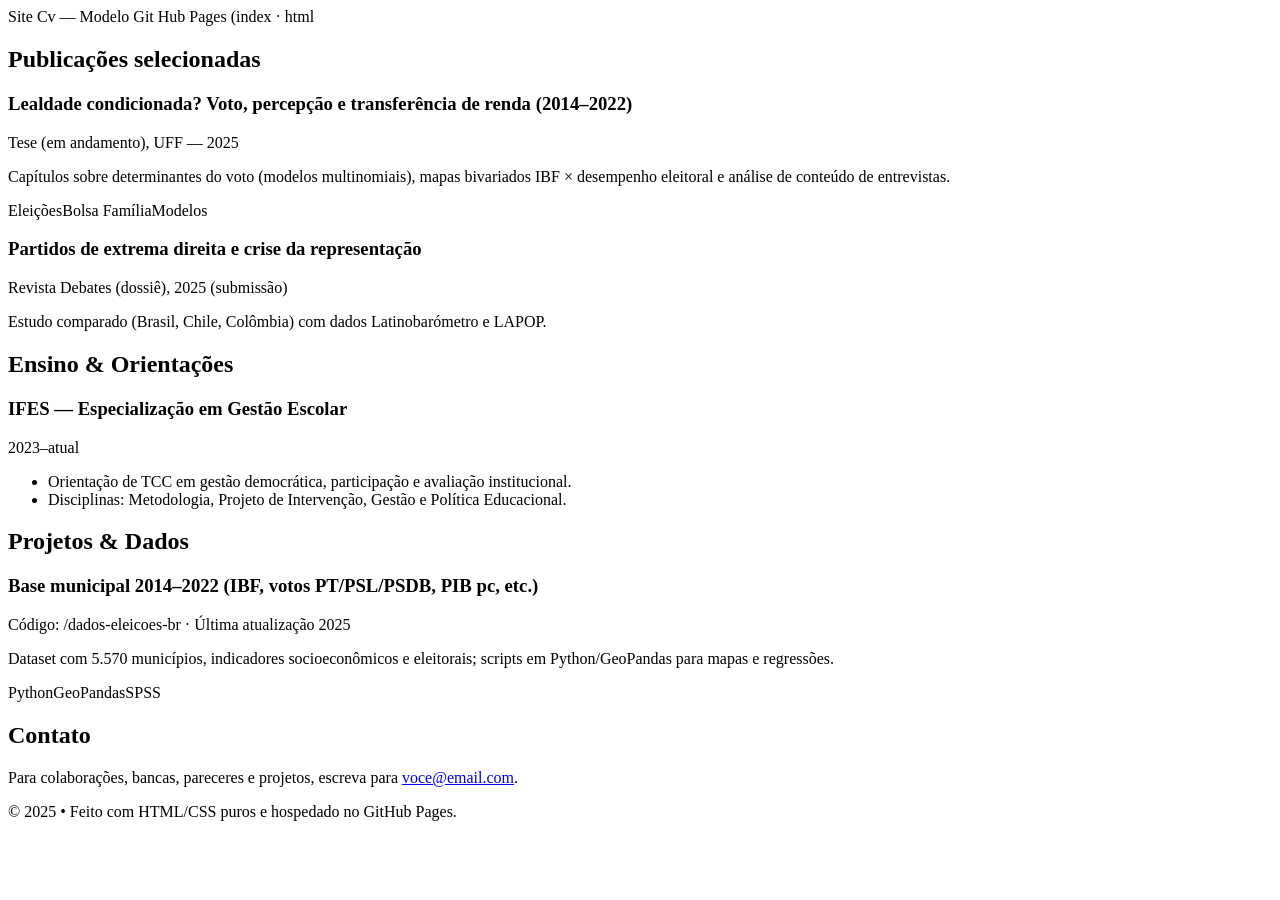
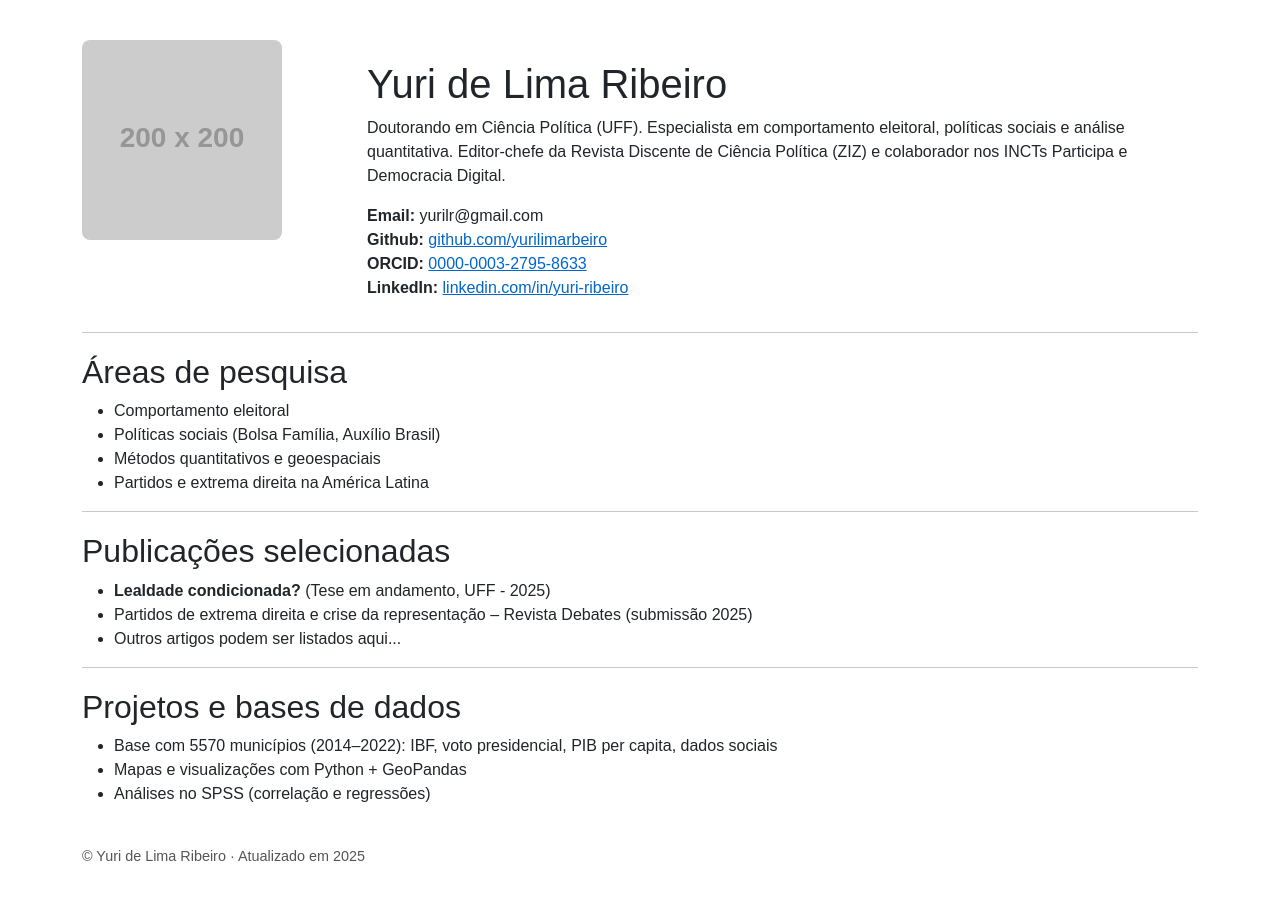
Before and after one commit to yurilimaribeiro/.github.io, a plain HTML site: page index.html in a window 1280 px wide. Before the commit the page ends 829 px from the top, so only its background shows below. Drawn offline with nearby package versions, Linux system fonts and the light colour scheme; placeholder pictures from the web are drawn by us.

Commit message:
Update index.html

```diff
--- a/index.html
+++ b/index.html
@@ -1,67 +1,99 @@
-Site Cv — Modelo Git Hub Pages (index
-· html
 <!DOCTYPE html>
-        <section id="publicacoes">
-          <h2>Publicações selecionadas</h2>
-          <div class="item">
-            <h3>Lealdade condicionada? Voto, percepção e transferência de renda (2014–2022)</h3>
-            <div class="meta">Tese (em andamento), UFF — 2025</div>
-            <p>Capítulos sobre determinantes do voto (modelos multinomiais), mapas bivariados IBF × desempenho eleitoral e análise de conteúdo de entrevistas.</p>
-            <div class="tags">
-              <span class="tag">Eleições</span><span class="tag">Bolsa Família</span><span class="tag">Modelos</span>
+<html lang="pt-br">
+
+<head>
+    <meta charset="UTF-8">
+    <meta name="viewport" content="width=device-width, initial-scale=1.0">
+    <title>Yuri de Lima Ribeiro</title>
+
+    <!-- Bootstrap CSS -->
+    <link href="https://cdn.jsdelivr.net/npm/bootstrap@5.2.3/dist/css/bootstrap.min.css" rel="stylesheet">
+
+    <style>
+        body {
+            margin: 40px;
+            font-family: Arial, sans-serif;
+        }
+        img {
+            border-radius: 8px;
+        }
+        h1, h2 {
+            margin-top: 20px;
+        }
+        a {
+            color: #0066cc;
+        }
+        a:hover {
+            text-decoration: underline;
+        }
+        footer {
+            margin-top: 40px;
+            font-size: 0.9rem;
+            color: #555;
+        }
+    </style>
+</head>
+
+<body>
+
+    <div class="container">
+        <div class="row">
+
+            <!-- Foto -->
+            <div class="col-md-3">
+                <img src="https://via.placeholder.com/200" alt="Yuri de Lima Ribeiro - Foto" class="img-fluid">
             </div>
-          </div>
-          <div class="item">
-            <h3>Partidos de extrema direita e crise da representação</h3>
-            <div class="meta">Revista Debates (dossiê), 2025 (submissão)</div>
-            <p>Estudo comparado (Brasil, Chile, Colômbia) com dados Latinobarómetro e LAPOP.</p>
-          </div>
-        </section>
 
+            <!-- Texto principal -->
+            <div class="col-md-9">
+                <h1>Yuri de Lima Ribeiro</h1>
+                <p>Doutorando em Ciência Política (UFF). Especialista em comportamento eleitoral, políticas sociais e análise quantitativa. Editor-chefe da Revista Discente de Ciência Política (ZIZ) e colaborador nos INCTs Participa e Democracia Digital.</p>
 
-        <section id="ensino">
-          <h2>Ensino & Orientações</h2>
-          <div class="item">
-            <h3>IFES — Especialização em Gestão Escolar</h3>
-            <div class="meta">2023–atual</div>
-            <ul>
-              <li>Orientação de TCC em gestão democrática, participação e avaliação institucional.</li>
-              <li>Disciplinas: Metodologia, Projeto de Intervenção, Gestão e Política Educacional.</li>
-            </ul>
-          </div>
-        </section>
+                <p>
+                    <strong>Email:</strong> yurilr@gmail.com<br>
+                    <strong>Github:</strong> <a href="https://github.com/yurilimarbeiro" target="_blank">github.com/yurilimarbeiro</a><br>
+                    <strong>ORCID:</strong> <a href="https://orcid.org/0000-0003-2795-8633" target="_blank">0000-0003-2795-8633</a><br>
+                    <strong>LinkedIn:</strong> <a href="https://www.linkedin.com/in/yuri-ribeiro" target="_blank">linkedin.com/in/yuri-ribeiro</a>
+                </p>
+            </div>
+        </div>
 
+        <hr>
 
-        <section id="projetos">
-          <h2>Projetos & Dados</h2>
-          <div class="item">
-            <h3>Base municipal 2014–2022 (IBF, votos PT/PSL/PSDB, PIB pc, etc.)</h3>
-            <div class="meta">Código: <span class="kbd">/dados-eleicoes-br</span> · Última atualização 2025</div>
-            <p>Dataset com 5.570 municípios, indicadores socioeconômicos e eleitorais; scripts em Python/GeoPandas para mapas e regressões.</p>
-            <div class="tags"><span class="tag">Python</span><span class="tag">GeoPandas</span><span class="tag">SPSS</span></div>
-          </div>
-        </section>
+        <!-- Seção de pesquisa -->
+        <h2>Áreas de pesquisa</h2>
+        <ul>
+            <li>Comportamento eleitoral</li>
+            <li>Políticas sociais (Bolsa Família, Auxílio Brasil)</li>
+            <li>Métodos quantitativos e geoespaciais</li>
+            <li>Partidos e extrema direita na América Latina</li>
+        </ul>
 
+        <hr>
 
-        <section id="contato">
-          <h2>Contato</h2>
-          <div class="item">
-            <p>Para colaborações, bancas, pareceres e projetos, escreva para <a href="mailto:voce@email.com">voce@email.com</a>.</p>
-          </div>
-        </section>
+        <!-- Publicações -->
+        <h2>Publicações selecionadas</h2>
+        <ul>
+            <li><strong>Lealdade condicionada?</strong> (Tese em andamento, UFF - 2025)</li>
+            <li>Partidos de extrema direita e crise da representação – Revista Debates (submissão 2025)</li>
+            <li>Outros artigos podem ser listados aqui...</li>
+        </ul>
 
+        <hr>
+
+        <!-- Projetos -->
+        <h2>Projetos e bases de dados</h2>
+        <ul>
+            <li>Base com 5570 municípios (2014–2022): IBF, voto presidencial, PIB per capita, dados sociais</li>
+            <li>Mapas e visualizações com Python + GeoPandas</li>
+            <li>Análises no SPSS (correlação e regressões)</li>
+        </ul>
 
         <footer>
-          © <span id="y"></span> • Feito com HTML/CSS puros e hospedado no GitHub Pages.
+            © Yuri de Lima Ribeiro · Atualizado em <script>document.write(new Date().getFullYear())</script>
         </footer>
-      </main>
+
     </div>
-  </div>
 
-
-  <script>
-    // Atualiza ano no rodapé
-    document.getElementById('y').textContent = new Date().getFullYear();
-  </script>
 </body>
 </html>
```
